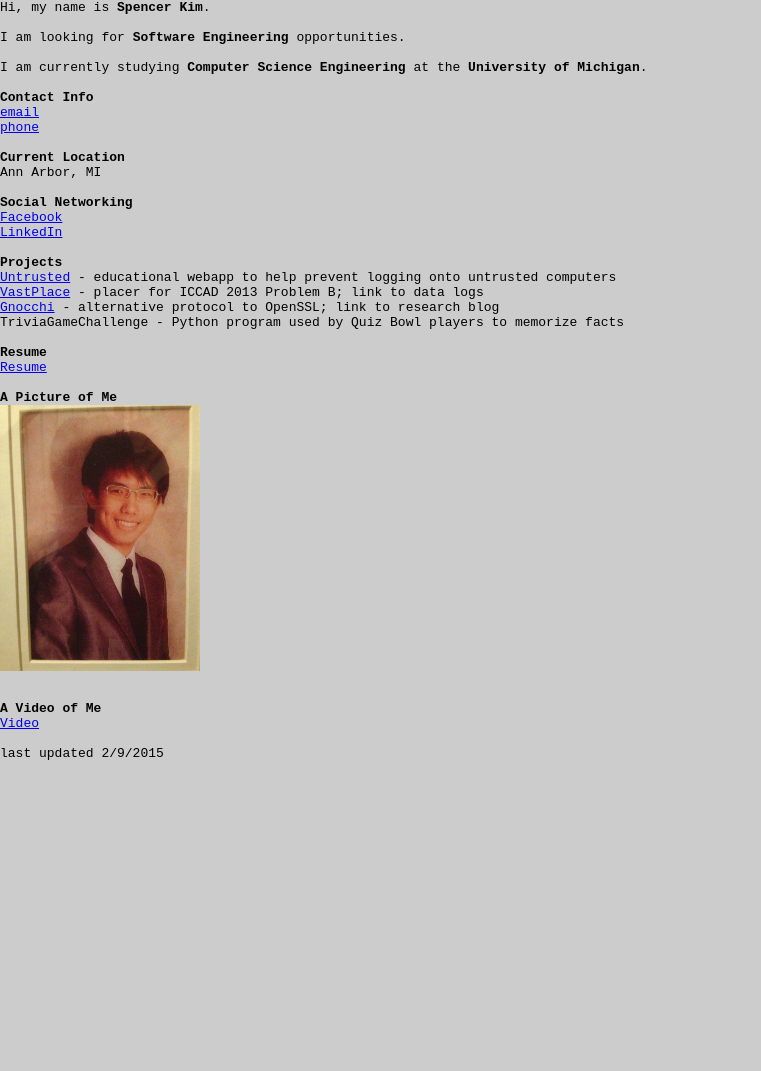
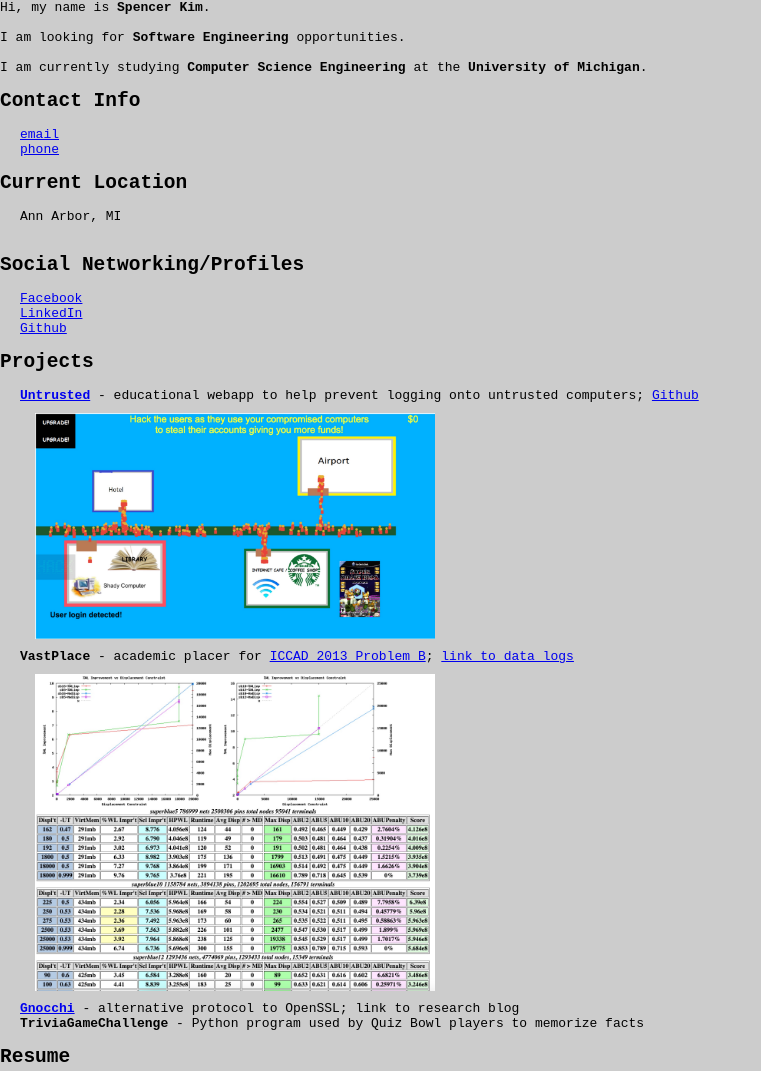
Before and after one commit to spencerghkim/personal-website, a plain HTML site: page index.html in a window 1280 px wide. Shown: the top 1071 px of the page, without its empty margins (0-761 px from the left). Before the commit the page ends 800 px from the top, so only its background shows below. Drawn offline with Linux system fonts and the light colour scheme.

Commit message:
added some pix

```diff
--- a/index.html
+++ b/index.html
@@ -18,37 +18,40 @@ I am looking for <b>Software Engineering</b> opportunities.
 
 I am currently studying <b>Computer Science Engineering</b> at the <b>University of Michigan</b>.
 
-<b>Contact Info</b>
-<a href="images/email_haiku.jpg">email</a>
-<a href="images/phone_number_haiku.jpg">phone</a>
+<h2>Contact Info</h2>
+<a href="images/email_haiku.jpg" style="margin-left: 20px;">email</a>
+<a href="images/phone_number_haiku.jpg" style="margin-left: 20px;">phone</a>
 
-<b>Current Location</b>
-Ann Arbor, MI
+<h2>Current Location</h2>
+<p style="margin-left: 20px;">Ann Arbor, MI</p>
 
-<b>Social Networking</b>
-<a href="http://www.facebook.com/tigerragexd">Facebook</a>
-<a href="http://www.linkedin.com/pub/spencer-kim/8b/99/a93/">LinkedIn</a>
+<h2>Social Networking/Profiles</h2>
+<a href="http://www.facebook.com/tigerragexd" style="margin-left: 20px;">Facebook</a>
+<a href="http://www.linkedin.com/pub/spencer-kim/8b/99/a93/" style="margin-left: 20px;">LinkedIn</a>
+<a href="https://github.com/tigerragexd" style="margin-left: 20px;">Github</a>
 
-<b>Projects</b>
-<a href="http://tigerragexd.github.io">Untrusted</a> - educational webapp to help prevent logging onto untrusted computers
-<a href="http://web.eecs.umich.edu/~spegkim/IC/index.html">VastPlace</a> - placer for ICCAD 2013 Problem B; link to data logs
-<a href="http://spegkim.blogspot.com/">Gnocchi</a> - alternative protocol to OpenSSL; link to research blog
-TriviaGameChallenge - Python program used by Quiz Bowl players to memorize facts
+<h2>Projects</h2>
+<a href="http://tigerragexd.github.io" style="margin-left: 20px;"><b>Untrusted</b></a> - educational webapp to help prevent logging onto untrusted computers; <a href="https://github.com/tigerragexd/tigerragexd.github.io">Github</a>
+<img src="images/untrusted.jpeg" alt="Untrusted screenshot" width="400" style="margin-left: 35px; margin-top: 10px; margin-bottom: 10px;">
+<b style="margin-left: 20px;">VastPlace</b> - academic placer for <a href="http://cad-contest.cs.nctu.edu.tw/CAD-contest-at-ICCAD2013/problem_b/">ICCAD 2013 Problem B</a>; <a href="http://web.eecs.umich.edu/~spegkim/IC/index.html">link to data logs</a>
+<img src="images/iccad.jpeg" alt="ICCAD sample charts" width="400" style="margin-left: 35px; margin-top: 10px; margin-bottom: 10px;">
+<a href="http://spegkim.blogspot.com/" style="margin-left: 20px;"><b>Gnocchi</b></a> - alternative protocol to OpenSSL; link to research blog
+<b style="margin-left: 20px;">TriviaGameChallenge</b> - Python program used by Quiz Bowl players to memorize facts
 
-<b>Resume</b>
-<a href="Resume - SpencerKimResume.pdf">Resume</a>
+<h2>Resume</h2>
+<a href="Resume - SpencerKimResume.pdf" style="margin-left: 20px;">Resume</a>
 
-<strong>A Picture of Me</strong></pre>
-<p><img src="images/spegkim.jpeg" alt="A picture of me" width="200" /></p>
+<h2>A Picture of Me</h2></pre>
+<p><img src="images/89b.jpg" alt="A picture of me" width="200" style="margin-left: 20px;"/></p>
 <pre>&nbsp;
 
-<b>A Video of Me</b>
-<a href="Joeboe and Spencer- Programming Buddies-HD.mp4">Video</a>
+<h2>A Video of Me</h2>
+<a href="Joeboe and Spencer- Programming Buddies-HD.mp4" style="margin-left: 20px;">Video</a>
 
 </pre>
-<pre>last updated 2/9/2015</pre>
+<pre>last updated 2/10/2016</pre>
 <!--
-<p><img src="images/funny-cat.jpg" alt="Funny Cat" / height=180></p>
+<p><img src="images/spegkim.jpeg" alt="Funny Cat" / height=180></p>
 <pre>&quot;Oh god how did this get here I am not good with computer&quot;</pre><-->
 </body>
 </html>
```
Also changed, not shown: images/89b.jpg (added), images/iccad.jpeg (added), images/untrusted.jpeg (added), 2 other files.
